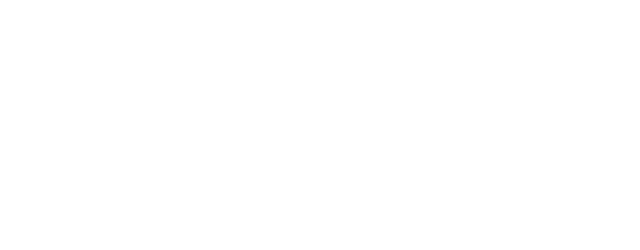
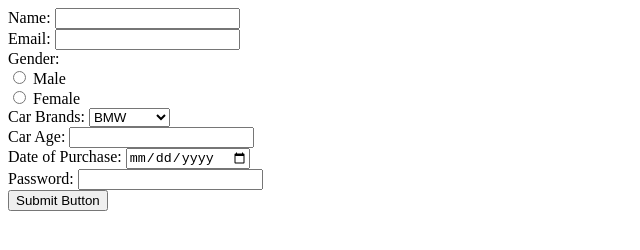
Before and after one commit to acciojob/car-insurance-form-dhanushkiran80-debug, a website: page main.html in a window 1280 px wide. Shown: the whole page, without its empty margins (0-640 px from the left). Drawn offline with Linux system fonts and the light colour scheme.

Commit message:
created a submission

```diff
--- a/main.html
+++ b/main.html
@@ -7,9 +7,42 @@
 </head>
 
 <body>
-	<!-- the entire body must be written by student -->
-    <script type="text/javascript" src="./script.js">
-</script>
+	<label for='name'>Name:</label>
+	<input type='text' id='name' required><br>
+
+	<label for='email'>Email:</label>
+	<input type='Email' id='email' required><br>
+
+	<label for='gender'>Gender:</label><br>
+
+	<input type='radio' required>
+	<lable for='male'>Male</lable><br>
+
+	<input type='radio' required>
+	<lable for='female'>Female</lable><br>
+
+	<label for='car brands'>Car Brands:</label>
+	<select id='cars'>
+		<option>BMW</option>
+		<option>Audi</option>
+		<option>Mercedez</option>
+	</select><br>
+
+	<label for='car age'>Car Age:</label>
+	<input type='Number' id='carage' required><br>
+
+	<label for='dop'>Date of Purchase:</label>
+	<input type='Date' id='dop' required><br>
+
+	<label for='password'>Password:</label>
+	<input type='Password' id='Password' required><br>
+
+	<button type='submit'>Submit Button</button>
+
+
+
+
+
 
 </body>
 
```
